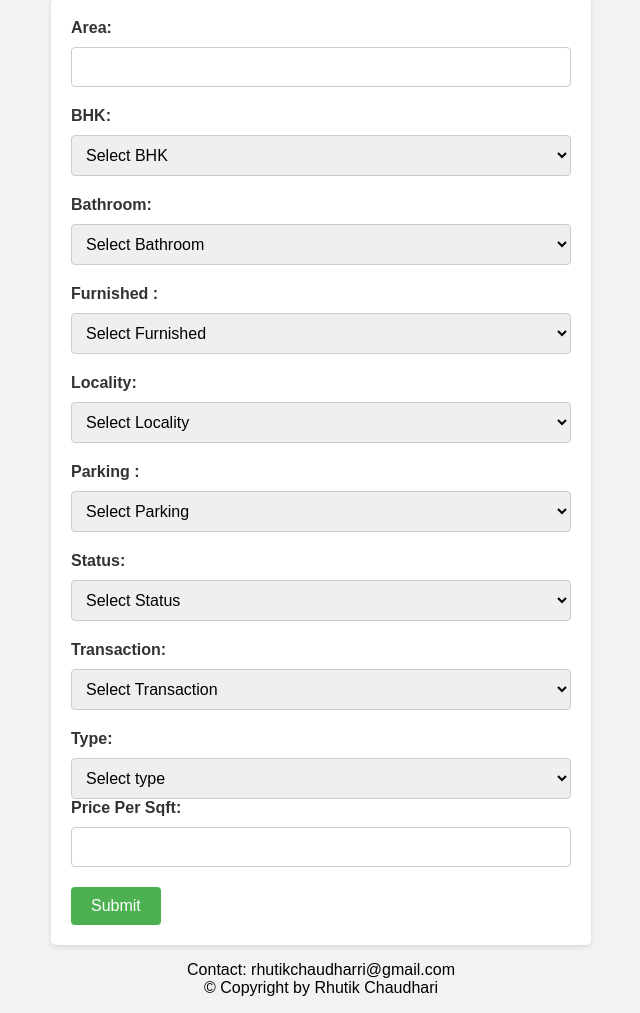
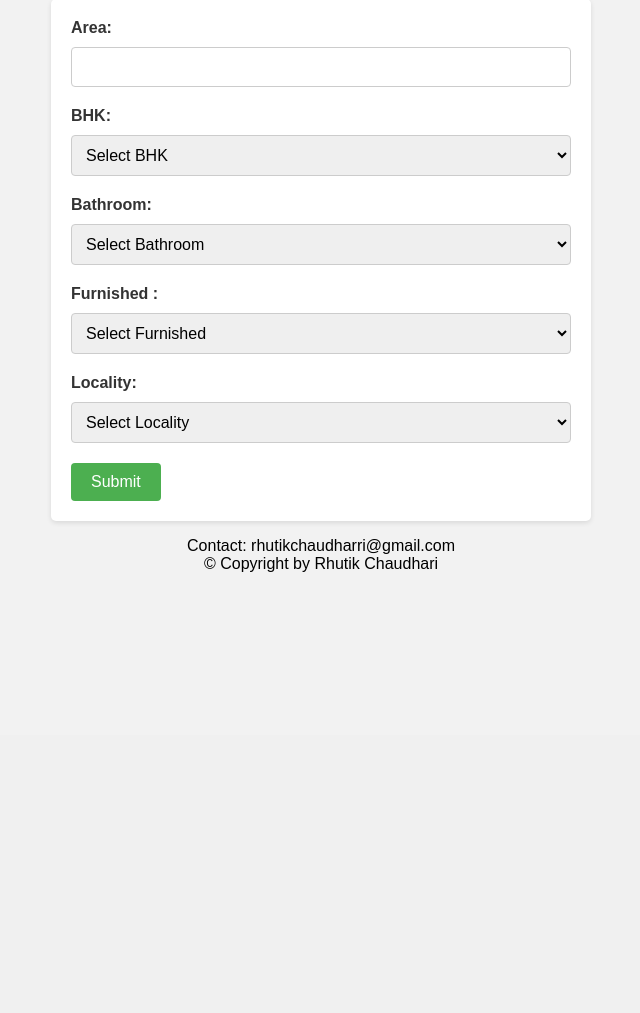
Before and after one commit to COMBRADE07/Final_Year_Project, a Django app: page /house/ in a window 1280 px wide. Shown: the part 65-1078 px from the top of the page, without its empty margins (319-959 px from the left). After the commit the page ends 637 px from the top, so only its background shows below. Run offline with Django 4.2, Linux system fonts and the light colour scheme.

Commit message:
Update house.html
house

```diff
--- a/nothing/services/templates/house.html
+++ b/nothing/services/templates/house.html
@@ -54,7 +54,7 @@
 
     <div class="form-group">
       <label for="education">Locality: </label>
-      <select id="education" name="furnished" required>
+      <select id="education" name="locality" required>
         <option value="">Select Locality</option>
         <option value="0">Rohini Sector</option>
         <option value="1">Dwarka Sector</option>
@@ -71,47 +71,6 @@
       </select>
     </div>
 
-    <div class="form-group">
-      <label for="education">Parking :</label>
-      <select id="education" name="Parking" required>
-        <option value="">Select Parking</option>
-        <option value="0">0</option>
-        <option value="1">1</option>
-        <option value="2">2</option>
-        <option value="3">3</option>
-      </select>
-    </div>
-
-    <div class="form-group">
-      <label for="self-employed">Status:</label>
-      <select id="self-employed" name="status" required>
-        <option value="">Select Status</option>
-        <option value="0">Ready_to_move</option>
-        <option value="1">Almost_ready</option>
-      </select>
-    </div>
-
-    <div class="form-group">
-      <label for="self-employed">Transaction:</label>
-      <select id="self-employed" name="transaction" required>
-        <option value="">Select Transaction</option>
-        <option value="0">New Property</option>
-        <option value="1">Resale</option>
-      </select>
-    </div
-    <div class="form-group">
-      <label for="self-employed">Type:</label>
-      <select id="self-employed" name="type" required>
-        <option value="">Select type </option>
-        <option value="0">Builder Floor</option>
-        <option value="1">Apartment</option>
-      </select>
-    </div>
-<br>
-    <div class="form-group">
-      <label for="dependents">Price Per Sqft:</label>
-      <input type="number" id="dependents" name="per_sqft" required>
-    </div>
    <input type="submit" value="Submit">
   </form>
 
```
